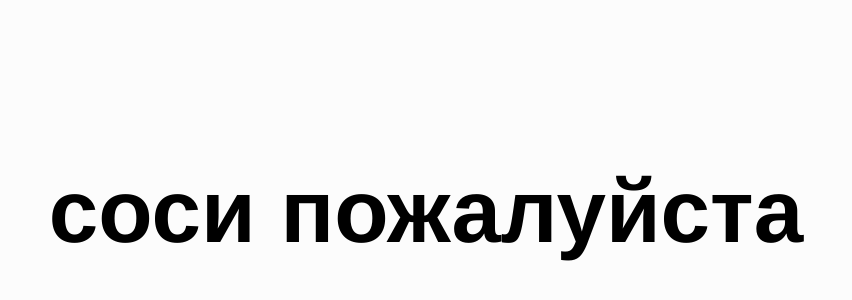
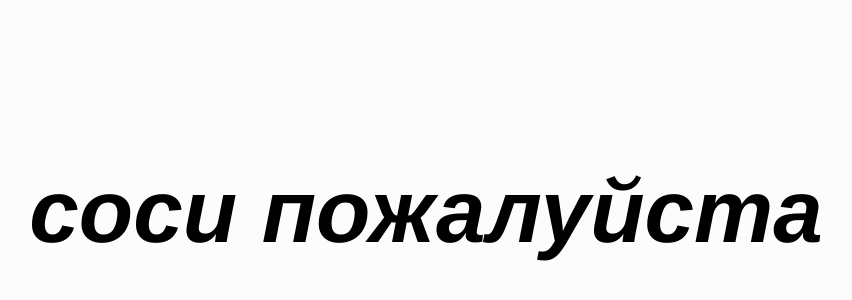
Before and after one commit to sosipozh/sosipozh.github.io, a plain HTML site: page index.html in a window 1280 px wide. Shown: the part 80-380 px from the top of the page, without its empty margins (214-1066 px from the left). Drawn offline with nearby package versions, Linux system fonts and the light colour scheme.

Commit message:
made italics

```diff
--- a/index.html
+++ b/index.html
@@ -10,7 +10,7 @@
 </head>
 <body>
 
-    <h1 id="sosi"> <i>соси пожалуйста</i> </h1>
+    <h1 id="sosi"> <i id="sositext">соси пожалуйста</i> </h1>
 
 </body>
 </html>
--- a/script.js
+++ b/script.js
@@ -2,10 +2,10 @@ $( document ).ready(function() {
     let name = window.location.href.split("#")[1];
 
     if (name === undefined || name == "") {
-        $("#sosi").text("соси пожалуйста");
+        $("#sositext").text("соси пожалуйста");
         document.title = "соси пожалуйста";
     } else {
-        $("#sosi").text(decodeURI(name) + ", соси пожалуйста");
+        $("#sositext").text(decodeURI(name) + ", соси пожалуйста");
         document.title = decodeURI(name) + ", соси пожалуйста";
     }
 });
```
